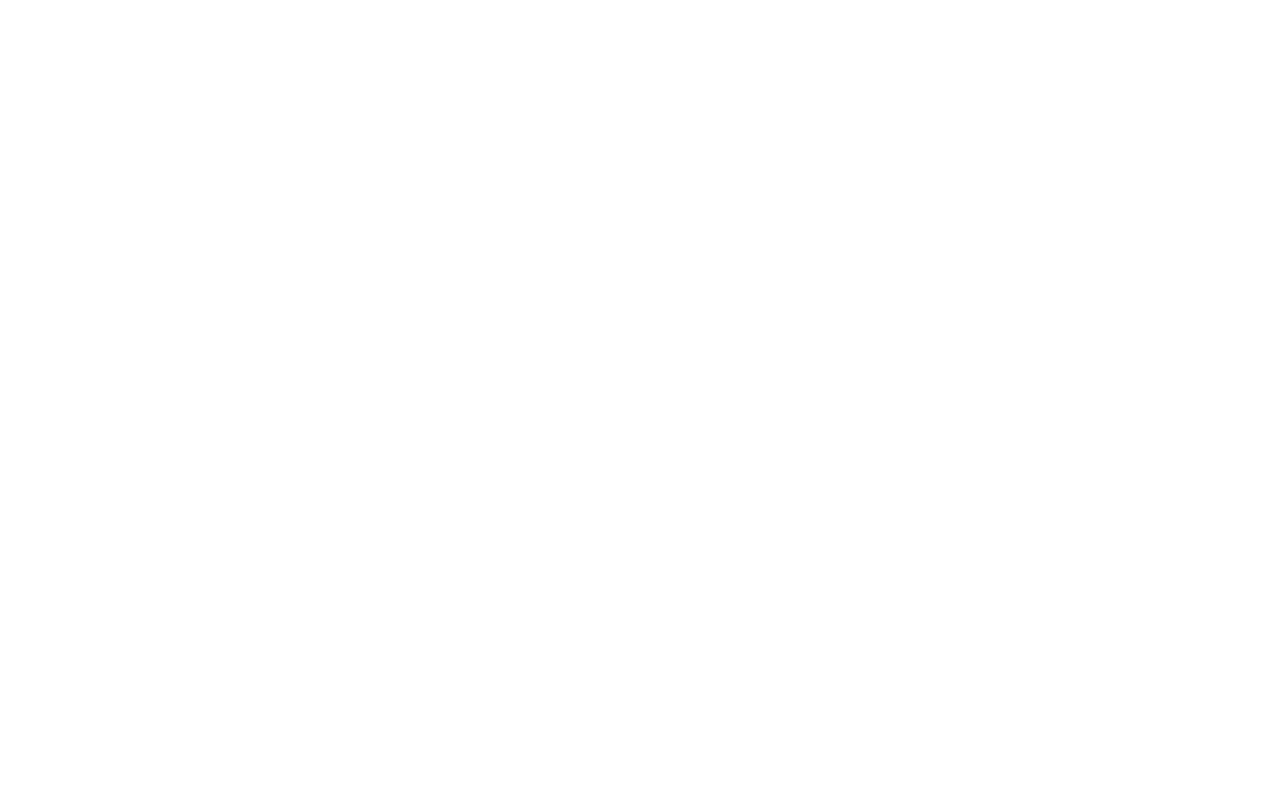
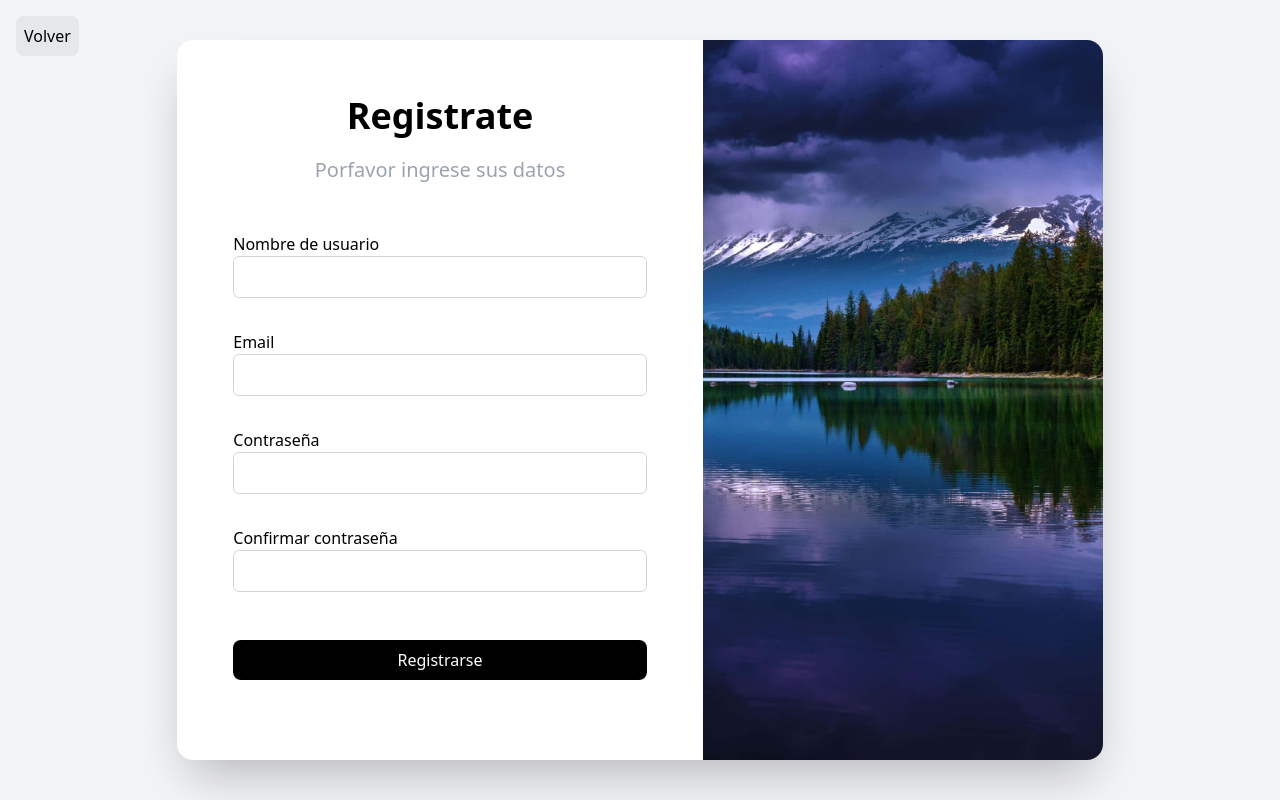
Before and after one commit to SamuelSotomayor1/Login-gate, a React (Vite) app: page /register in a window 1280 px wide. Before the commit this address had no page. Built offline with nearby package versions, Linux system fonts and the light colour scheme.

Commit message:
the register interface is designed

```diff
--- a/src/App.tsx
+++ b/src/App.tsx
@@ -1,6 +1,8 @@
 import {BrowserRouter, Routes, Route} from 'react-router-dom'
 import { Login } from "./auth/login"
 import { Home } from './shared/home'
+import { Register } from './auth/register'
+import { ForgotPassword } from './auth/forgotpassword'
 
 function App() {
 
@@ -10,6 +12,8 @@
       <Routes>
         <Route element={<Home/>} path="/"/>
         <Route element={<Login/>} path="/login"/>
+        <Route element={<Register/>} path="/register"/>
+        <Route element={<ForgotPassword/>} path="/forgotpassword"/>
       </Routes>
     </BrowserRouter>
   </>
--- a/src/auth/forgotpassword.tsx
+++ b/src/auth/forgotpassword.tsx
@@ -1,6 +1,6 @@
 
 export const ForgotPassword = () => {
   return (
-    <div>Hello</div>
+    <div>PORQUE LA OLVIDASTE BRO</div>
   )
 }
--- a/src/auth/login.tsx
+++ b/src/auth/login.tsx
@@ -1,7 +1,17 @@
+import { Link } from "react-router-dom"
+
 export const Login = () => {
     return (
       <>
       <div className="flex items-center justify-center min-h-screen bg-gray-100">
+        {/*Volver*/}
+            <div className="absolute top-4 left-4">
+            <Link to="/">
+                <button className="bg-gray-200 hover:bg-gray-300 text-black p-2 rounded-lg">
+                Volver
+                </button>
+            </Link>
+            </div>
         <div className="relative flex flex-col m-6 space-y-8 bg-white shadow-2xl rounded-2xl md:flex-row md:space-y-0">
         {/* left side */}
           <div className="flex flex-col justify-center p-8 md:p-14">
@@ -28,13 +38,13 @@
               />
             </div>
             <div className="flex justify-center w-full py-4">
-              <span className="font-bold text-md text-center">Olvidaste tu contraseña</span>
+              <Link to="/forgotpassword"><span className="font-bold text-md text-center">Olvidaste tu contraseña</span></Link>
             </div>
             <button className="w-full bg-black text-white p-2 rounded-lg mb-6 hover:bg-white hover:text-black hover:border hover:border-gray-300">
               Iniciar Sesión
             </button>
           <div className="text-center text-gray-400">
-            No tienes cuenta? <span className="font-bold text-black">Registrate gratis</span>
+            No tienes cuenta? <Link to="/register"><span className="font-bold text-black">Registrate gratis</span></Link>
           </div>
           </div>
         {/* right side */}
--- a/src/auth/register.tsx
+++ b/src/auth/register.tsx
@@ -1,6 +1,76 @@
+import { Link } from "react-router-dom"
 
 export const Register = () => {
   return (
-    <div>Registrate</div>
+    <div className="flex items-center justify-center min-h-screen bg-gray-100">
+        {/*Volver*/}
+        <div className="absolute top-4 left-4">
+            <Link to="/">
+                <button className="bg-gray-200 hover:bg-gray-300 text-black p-2 rounded-lg">
+                    Volver
+                </button>
+            </Link>
+        </div>
+        <div className="relative flex flex-col m-6 space-y-4 bg-white shadow-2xl rounded-2xl md:flex-row md:space-y-0">
+        {/* left side */}
+          <div className="flex flex-col justify-center p-8 md:p-14">
+            <span className="mb-3 text-4xl font-bold text-center">Registrate</span>
+            <span className="font-light text-gray-400 mb-8 text-center pt-2 text-xl">
+              Porfavor ingrese sus datos
+            </span>
+            <div className="py-4">
+              <span className="mb-2 text-md">Nombre de usuario</span>
+              <input
+              type="text"
+              className="w-full p-2 border border-gray-300 rounded-md placeholder:font-light placeholder:text-gray-500"
+              name="name"
+              id="name"
+              />
+            </div>
+            <div className="py-4">
+              <span className="mb-2 text-md">Email</span>
+              <input
+              type="text"
+              className="w-full p-2 border border-gray-300 rounded-md placeholder:font-light placeholder:text-gray-500"
+              name="email"
+              id="email"
+              />
+            </div>
+            <div className="py-4">
+              <span className="mb-2 text-md">Contraseña</span>
+              <input
+                type="password"
+                name="pass"
+                id="pass"
+                className="w-full p-2 border border-gray-300 rounded-md placeholder:font-light placeholder:text-gray-500"
+              />
+            </div>
+            <div className="py-4">
+              <span className="mb-2 text-md">Confirmar contraseña</span>
+              <input
+                type="password"
+                name="pass"
+                id="pass"
+                className="w-full p-2 border border-gray-300 rounded-md placeholder:font-light placeholder:text-gray-500"
+              />
+            </div>
+            <div className="flex justify-center w-full py-4">
+            </div>
+            <button className="w-full bg-black text-white p-2 rounded-lg mb-6 hover:bg-white hover:text-black hover:border hover:border-gray-300">
+              Registrarse
+            </button>
+          <div className="text-center text-gray-400">
+          </div>
+          </div>
+        {/* right side */}
+          <div className="relative">
+            <img
+              src="/paisaje3.jpg"
+              alt="img"
+              className="w-[400px] h-full hidden rounded-r-2xl md:block object-cover"
+            />
+          </div>
+        </div>
+    </div>
   )
 }
--- a/src/shared/home.tsx
+++ b/src/shared/home.tsx
@@ -8,6 +8,5 @@
         <img src="/paisaje1.jpg" alt="fondo home"/>
     </div>
     </>
-
   )
 }
```
Also changed, not shown: public/paisaje3.jpg (added).
